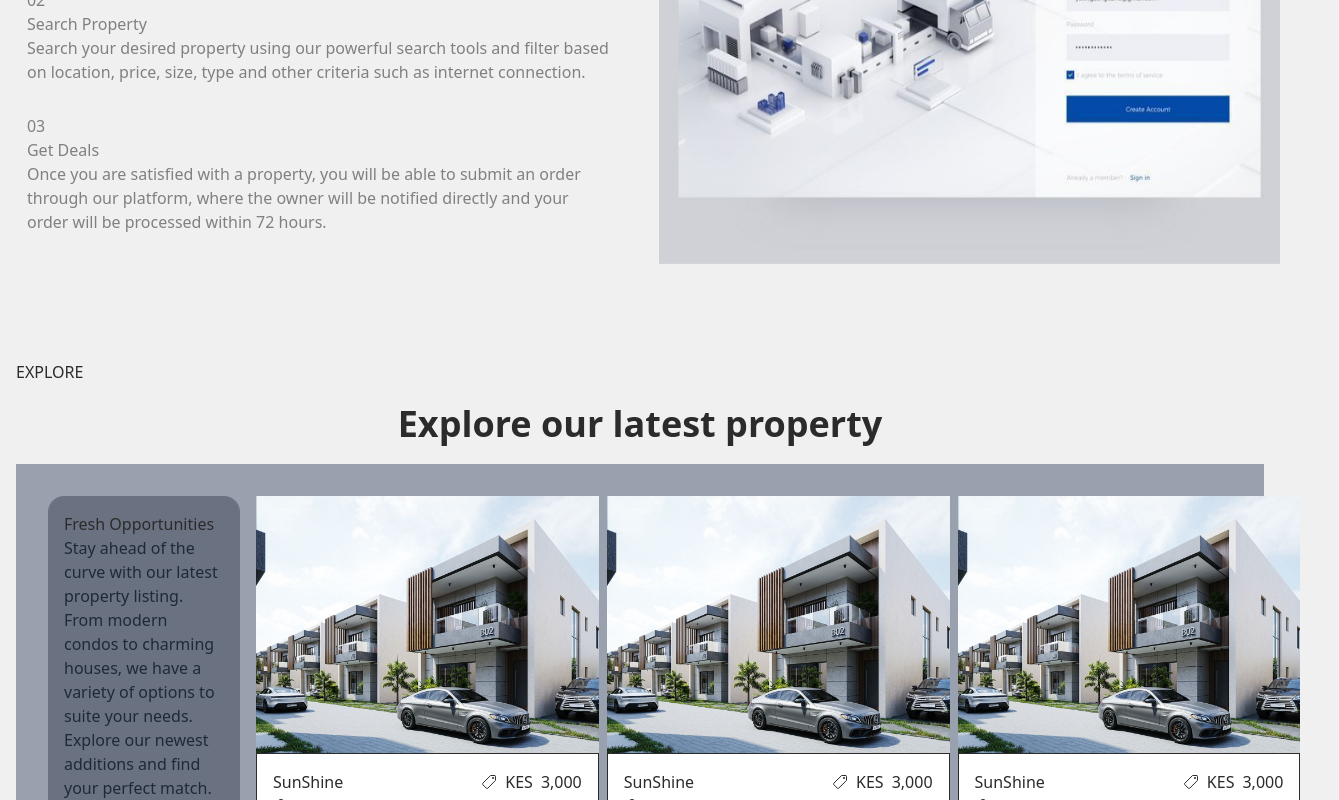
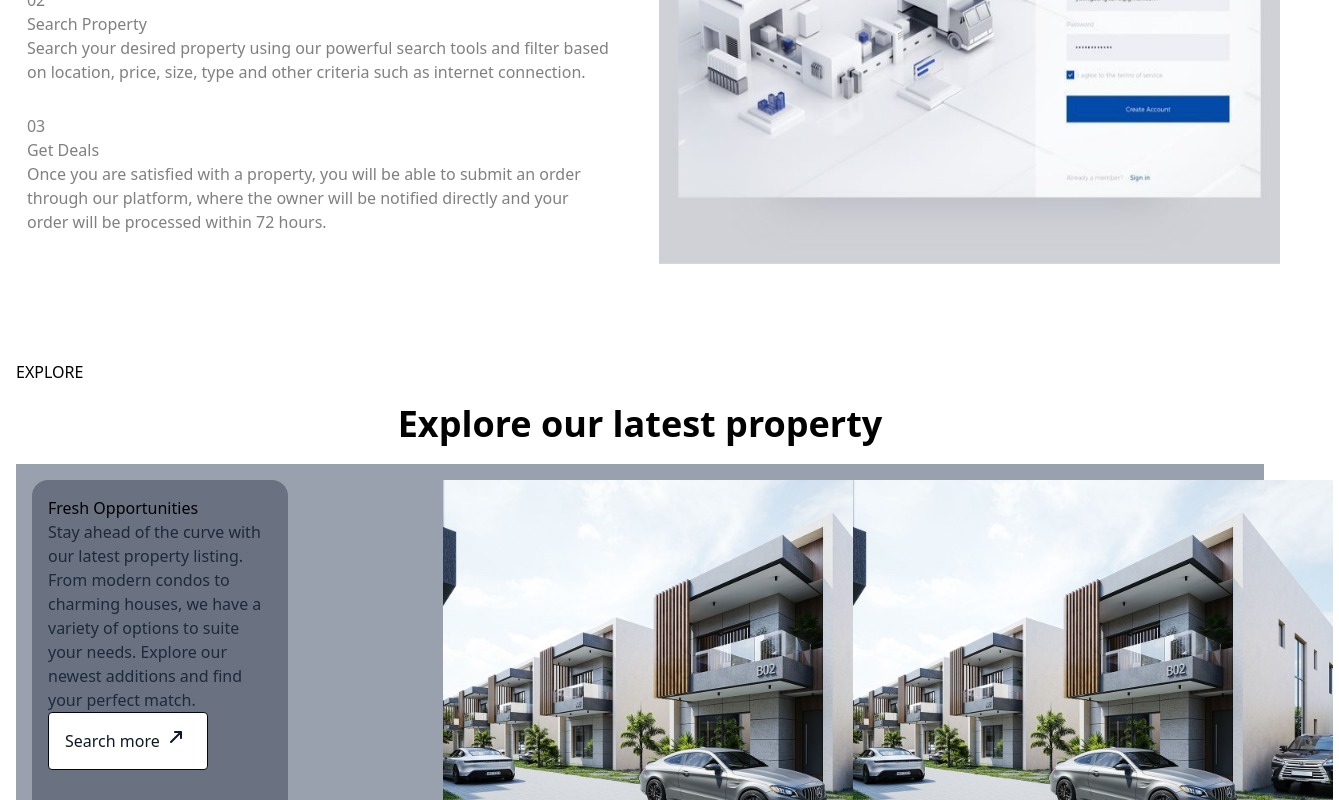
Before and after one commit to arribion-link/Real-Estate-Search-UI-Application-React.js, a React (Vite) app: page / in a window 1280 px wide. Shown: the part 2000-2800 px from the top of the page, 1339 px wide, since content can reach past the window. Built offline with nearby package versions, Linux system fonts and the light colour scheme.

Commit message:
updated housecard home responsiveness

```diff
--- a/src/css/index.css
+++ b/src/css/index.css
@@ -2,53 +2,22 @@
 
 @layer components{
     .nav-hover{
-      @apply hover:underline decoration-1;
+      @apply **:hover:underline decoration-1;
     }
 }
 
-:root{
-  background-color: rgb(240, 240, 240);
-  color: rgb(43, 43, 43);
+@layer base{
+  a{
+    text-decoration: none;
+    background-color: rgb(240, 240, 240);
+    color: rgb(43, 43, 43);
+  }
 }
 
-a{
-  text-decoration: none;
-}
-
-/* ==========  HEADER  SECTION  ======== */
-
-/* ========== HERO SECTION ============= */
-.hero-filter-container{
-  background-color: rgba(227, 227, 227, 0.064);
-  backdrop-filter: blur(5px);
-  padding: 1em;
-  border-radius: 10px;
-  position: relative;
-  margin-top: 11rem;
-  border: 1px solid dodgerblue;
-  color: white;
-}
-
-.hero-filter-header{
-  display: flex;
-  justify-content: space-between;
-}
-
-.hero-filter-header img{
-  width: 100%;
-  height: auto;
-  max-width: 10rem;
-}
-
-.hero-filter-container .filter-sections{
-  display: flex;
-  justify-content: space-between;
-}
-
-
-/*============== ABOUT US SECTION =================== */
-
-/* ============ CALL TO ACTION SECTION====================== */
+/* ========== HEADER  SECTION    ======== */
+/* ========== HERO SECTION       ============= */
+/*=========== ABOUT US SECTION   =================== */
+/* ========== CALL TO ACTION SECTION  ====================== */
 
 .cta-textual-content{
   margin: 3em;
@@ -101,22 +70,7 @@ textarea {
 
 /* EXPLORE SECTION */
 
-.explore-container{
-  padding: 1em;
-}
-
-
-.explore-homes-container{
-  display: grid;
-  grid-template-columns: repeat(auto-fill, minmax(200px, 1fr));
-}
-
 /* TOP PICK SECTION */
-.top-pick-container{
-    display: grid;
-    grid-template-columns: repeat(auto-fill, minmax(300px, 1fr));
-    margin: 4em 0em;
-}
 
 /* FOOTER SECTION */
 
--- a/src/pages/landing/Home.tsx
+++ b/src/pages/landing/Home.tsx
@@ -18,12 +18,12 @@ const Home = () => {
       <section className="about-section mx-4 my-30">
         <p
           className="text-white text-center
-           font-bold border py-2 px-4 rounded bg-gray-400">ABOUT</p>
+           font-bold border py-2 px-4 rounded bg-gray-400">
+          ABOUT
+        </p>
         <div className="text-center ">
           <h3 className="text-[clamp(1rem,5vw,2rem)]">
-            We're your trusted partner in real estate.
-            {" "}
-            <br />
+            We're your trusted partner in real estate. <br />
             <span className="text-gray-300">
               {" "}
               With 10years of experience in Kenya, our team of experts is{" "}
@@ -54,15 +54,15 @@ const Home = () => {
       {/* EXPLORE SECTION */}
       <section className="explore-section mt-24 mx-4 my-8">
         <span className="text-center">EXPLORE</span>
-        <h1 className="font-bold text-4xl py-5 text-center">Explore our latest property</h1>
+        <h1 className="font-bold text-4xl py-5 text-center">
+          Explore our latest property
+        </h1>
         <div className=" bg-gray-400 p-4">
-          <div className="explore-container flex gap-4">
+          <div className="grid grid-cols-[repeat(auto-fill,minmax(350px,1fr))] gap-4">
             <ExploreOpportunities />
-            <div className="flex gap-2">
-              <HouseCard />
-              <HouseCard />
-              <HouseCard />
-            </div>
+            <HouseCard />
+            <HouseCard />
+            <HouseCard />
           </div>
         </div>
       </section>
@@ -77,8 +77,7 @@ const Home = () => {
             <IoArrowForwardCircleOutline size={45} />
           </div>
         </div>
-
-        <div className=" top-pick-container gap-4">
+        <div className="grid grid-cols-[repeat(auto-fill,minmax(350px,1fr))] gap-4">
           <HouseCard />
           <HouseCard />
           <HouseCard />
--- a/src/pages/landing/components/UI/HouseCard.tsx
+++ b/src/pages/landing/components/UI/HouseCard.tsx
@@ -8,8 +8,8 @@ import { FaInternetExplorer } from "react-icons/fa";
 const HouseCard = () => {
   return (
     <>
-      <article className="bg-white">
-        <img src={ph} alt="" className="" />
+      <article className="bg-white max-w-[30em]">
+        <img src={ph} alt="" className="max-w-[30em]" />
         <div className="bg-white border p-4">
           <div className="flex justify-between">
             <h3>SunShine</h3>
```
